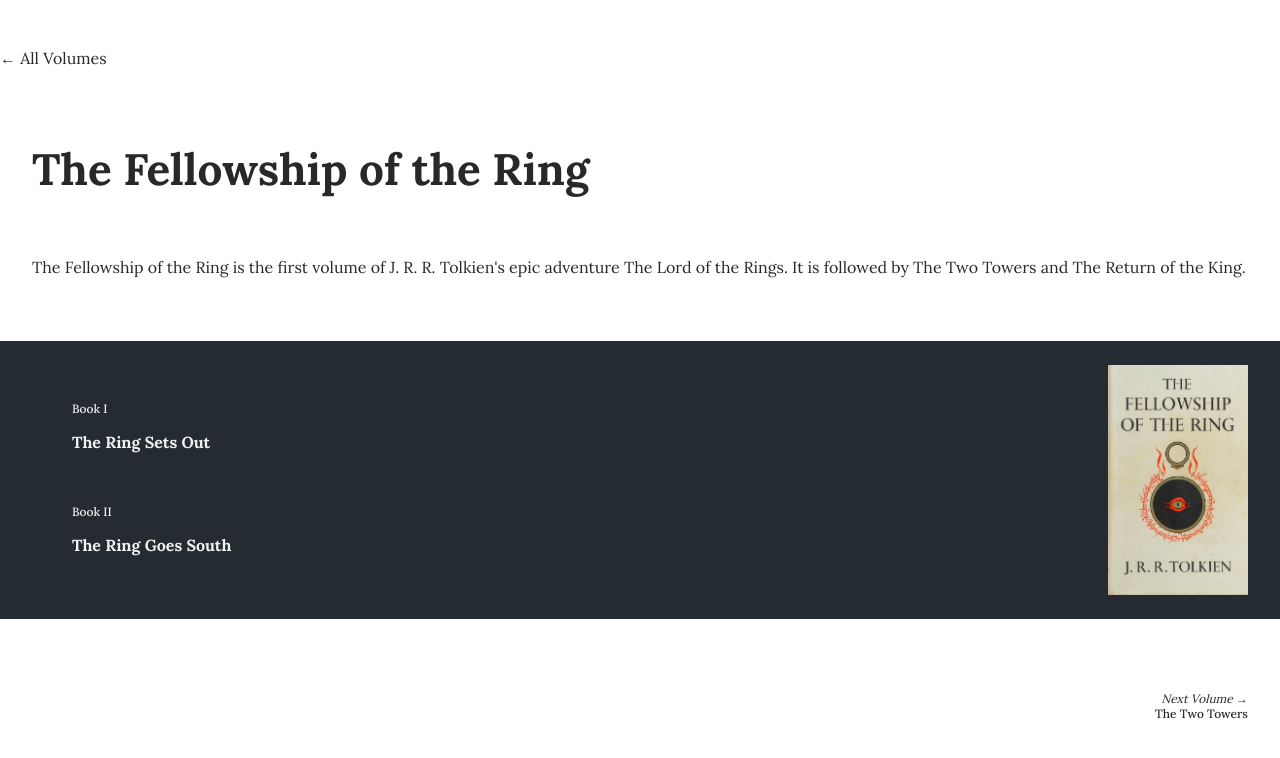
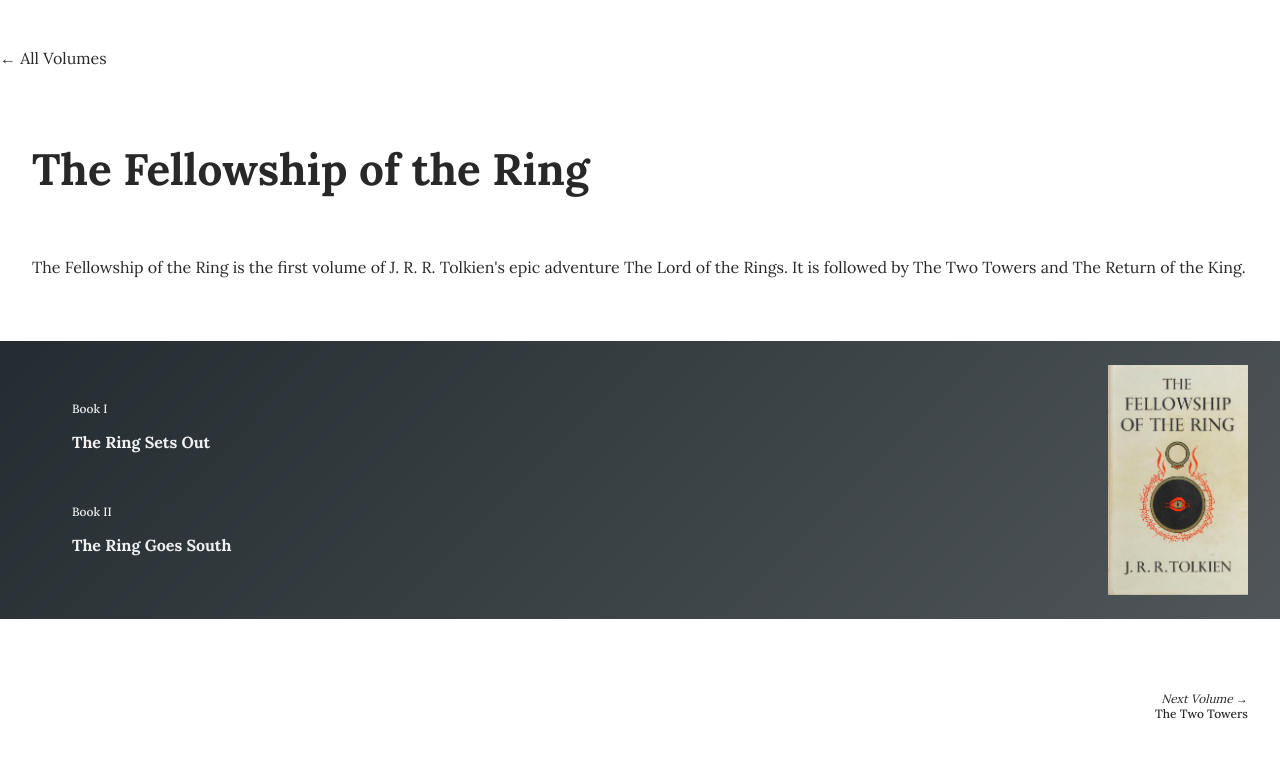
Before and after one commit to ekat-br/lotr-app, a Next.js app: page /volumes/the-fellowship-of-the-ring in a window 1280 px wide. Shown: the top 758 px of the page. Built offline with nearby package versions, Linux system fonts and the light colour scheme.

Commit message:
Add gradient background details page

```diff
--- a/pages/volumes/[volumeID].js
+++ b/pages/volumes/[volumeID].js
@@ -36,6 +36,12 @@
     align-items: center;
     align-self: stretch;
     background-color: ${(props) => props.color};
+    background: linear-gradient(
+        135deg,
+        rgba(255, 255, 255, 0) 0%,
+        rgba(255, 255, 255, 0.2) 100%
+      ),
+      ${(props) => props.color};
   `;
 
   const VolumesHeadline1 = styled.h1`
```
